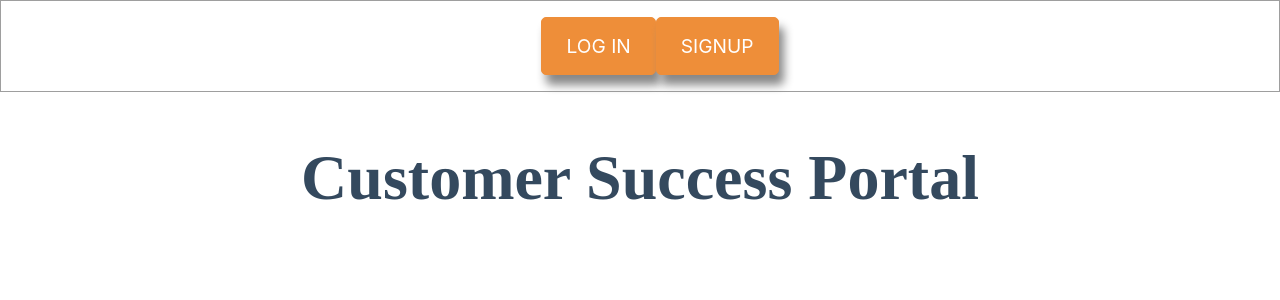
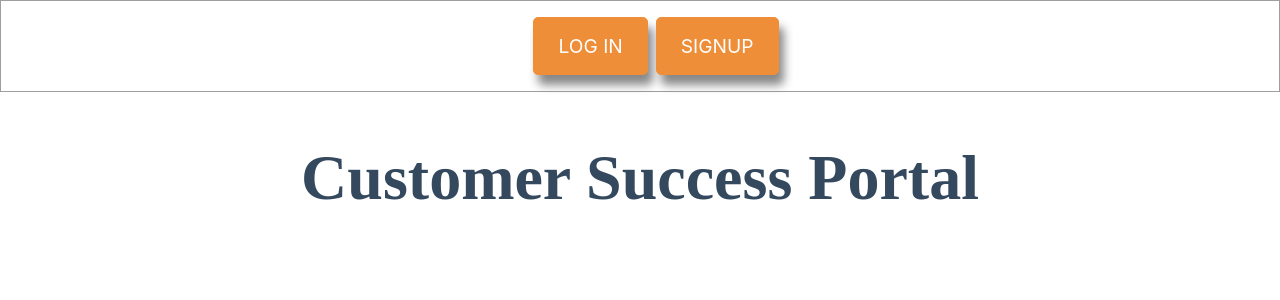
Before and after one commit to jakazzy/authapp, a React (Create React App) app: page / in a window 1280 px wide. Shown: the top 300 px of the page. Built offline with nearby package versions, Linux system fonts and the light colour scheme.

Commit message:
made changes to the homepage buttons and edited the sign up butons

```diff
--- a/src/components/SignUpForm.js
+++ b/src/components/SignUpForm.js
@@ -36,7 +36,7 @@ class SignUpForm extends Component {
                         { touched.password && errors.password && <p>{errors.password}</p>}
                     </div>
                     <div className="submit-btn btn-margin">
-                        <button disabled={isSubmitting} type="submit">login</button>
+                        <button disabled={isSubmitting} type="submit">signup</button>
                     </div>
                 </Form>
             </div>
--- a/src/index.css
+++ b/src/index.css
@@ -192,6 +192,7 @@ input[type="email"] {
     border: 1px solid #EE8E39;
     text-transform: uppercase;
     box-shadow: 5px 10px 10px #888888;
+    margin-right: 0.5rem;
 }
 
 #Homepage-text {
```
